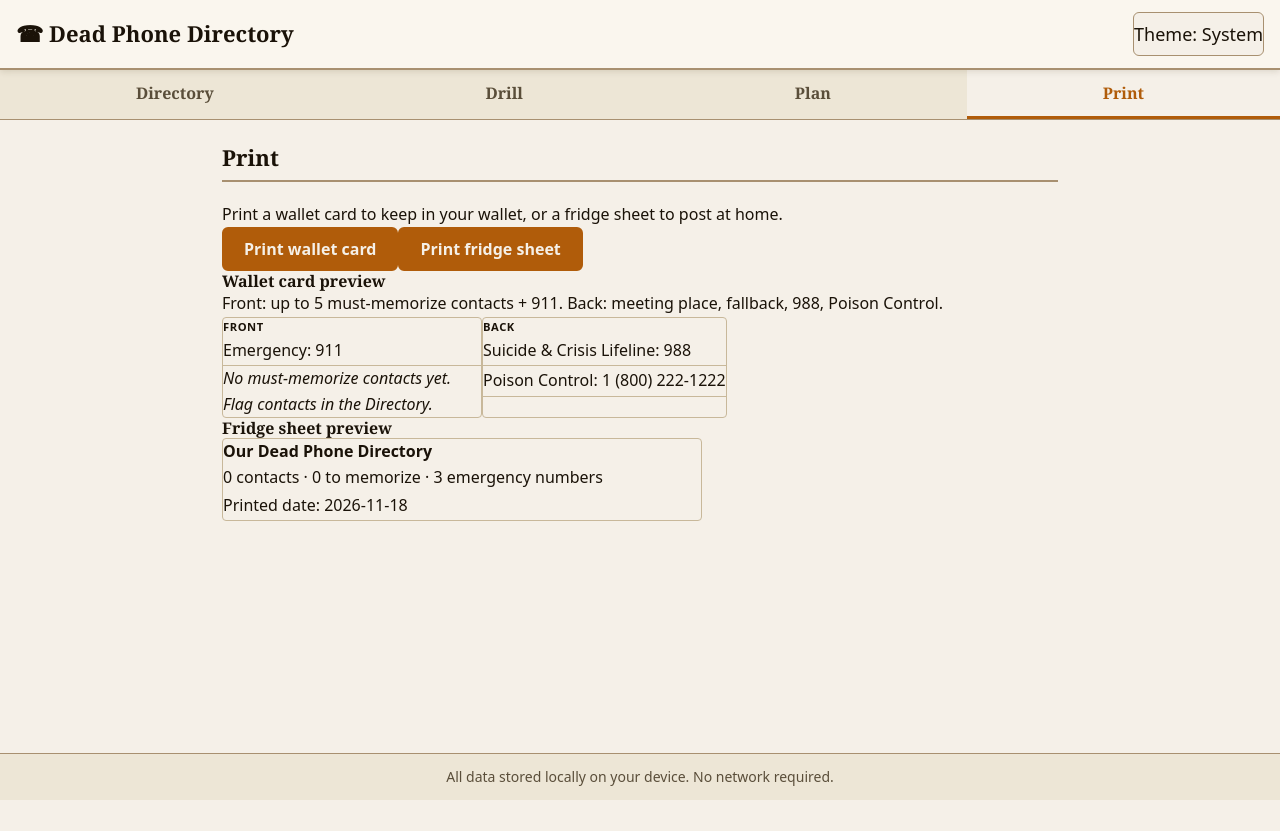
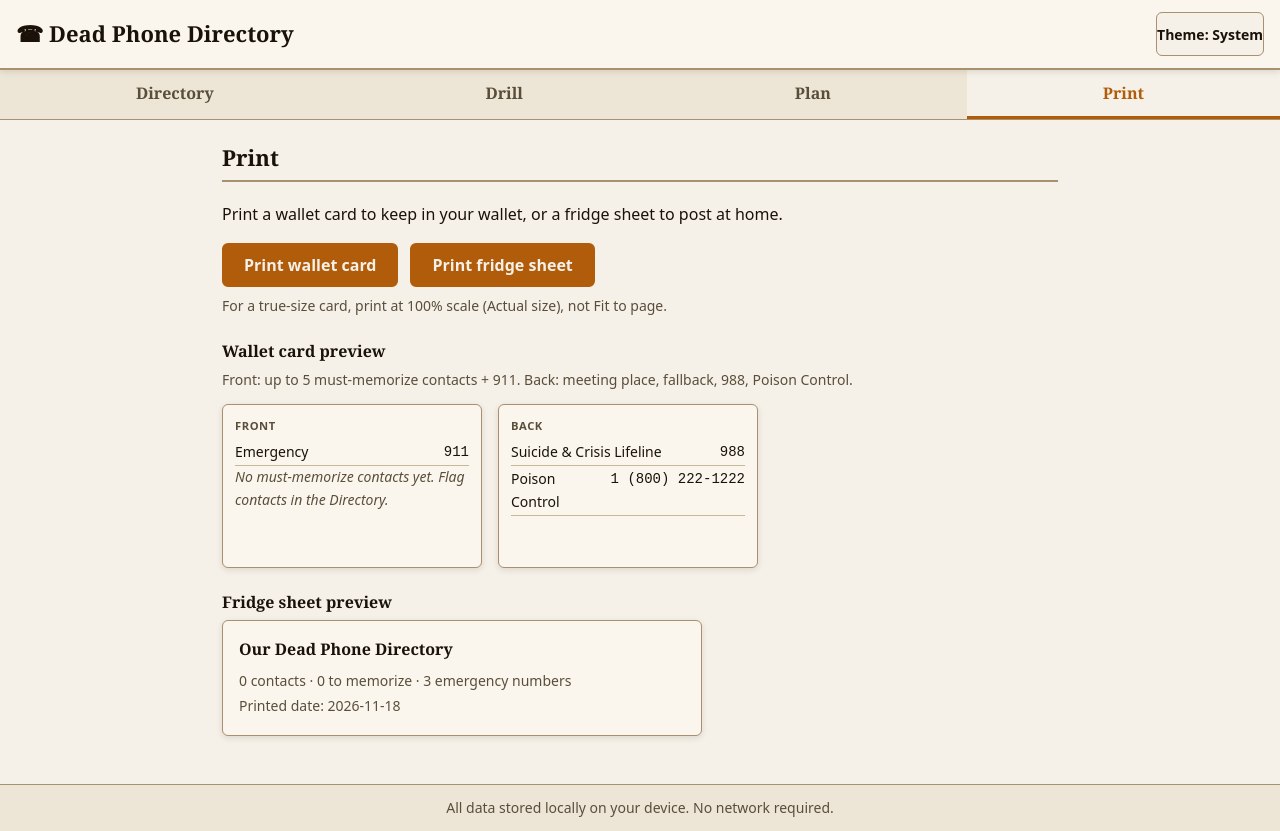
Before and after one commit to awinton64/dead-phone-directory, a website built with Vite: page index.html in a window 1280 px wide. Both pictures are taken after a click on the button "Print". Before the commit the page ends 800 px from the top, so only its background shows below. Built offline with nearby package versions, Linux system fonts and the light colour scheme.

Commit message:
Kiro: visual polish (spacing, theme font, emergency rows, print preview cards, 100% scale hint); tick verified zero-network item
Kiro runs 13 and 14 (see docs/kiro-usage/kiro-usage-log.md).

```diff
--- a/src/styles/directory.css
+++ b/src/styles/directory.css
@@ -87,11 +87,20 @@
   align-items: center;
 }
 
-/* Import label styled as a button: the real <input> is .sr-only inside it */
+/* Import label styled as a button: the real <input> is .sr-only inside it.
+   min-height and padding must match .btn.btn-sm so it lines up with Export. */
 .import-label {
   cursor: pointer;
   display: inline-flex;
   align-items: center;
+  min-height: 36px;
+  padding: var(--space-1) var(--space-3);
+}
+
+/* ---- Add-contact button area: gap above alpha tabs ---- */
+
+#contacts-add-area {
+  margin-bottom: var(--space-5);
 }
 
 /* ---- Alphabet index tabs ---- */
@@ -284,6 +293,17 @@
   border-bottom: 1px solid var(--color-rule);
 }
 
+/* At 360px and below, stack name above number so neither wraps mid-word */
+@media (max-width: 360px) {
+  .emergency-row {
+    grid-template-columns: 1fr;
+  }
+
+  .emergency-phone {
+    grid-column: 1;
+  }
+}
+
 .emergency-row:last-child {
   border-bottom: none;
 }
@@ -292,6 +312,9 @@
   font-family: var(--font-serif);
   font-weight: 700;
   color: var(--color-emergency);
+  white-space: nowrap;
+  overflow: hidden;
+  text-overflow: ellipsis;
 }
 
 .emergency-phone {
@@ -299,6 +322,7 @@
   font-size: var(--text-base);
   color: var(--color-emergency);
   font-weight: 700;
+  white-space: nowrap;
 }
 
 /* ---- Add / edit contact form ---- */
--- a/src/styles/layout.css
+++ b/src/styles/layout.css
@@ -144,7 +144,10 @@ footer {
   display: flex;
   align-items: center;
   justify-content: center;
-  font-size: var(--text-lg);
+  /* Match font family, weight, and size of other secondary buttons */
+  font-family: var(--font-sans);
+  font-size: var(--text-sm);
+  font-weight: 600;
   border-radius: var(--radius);
   background-color: var(--color-paper);
   border: 1px solid var(--color-border);
--- a/src/styles/print.css
+++ b/src/styles/print.css
@@ -11,95 +11,145 @@
 
 /* Print section screen layout */
 .print-description {
-  margin-bottom: var(--space-md);
+  margin-bottom: var(--space-4);
   color: var(--color-ink);
 }
 
 .print-btn-group {
   display: flex;
   flex-wrap: wrap;
-  gap: var(--space-sm);
-  margin-bottom: var(--space-lg);
+  /* Visible gap so stacked buttons do not touch */
+  gap: var(--space-3);
+  margin-bottom: var(--space-2);
+}
+
+.print-scale-hint {
+  font-size: var(--text-sm);
+  color: var(--color-ink-muted);
+  margin-bottom: var(--space-6);
 }
 
 .print-preview-section {
-  margin-bottom: var(--space-lg);
+  margin-bottom: var(--space-6);
 }
 
 .print-preview-heading {
-  font-size: var(--font-size-base);
+  font-family: var(--font-serif);
+  font-size: var(--text-base);
   font-weight: bold;
-  margin-bottom: var(--space-xs);
+  margin-bottom: var(--space-2);
   color: var(--color-ink);
 }
 
 .print-preview-note {
-  font-size: var(--font-size-sm);
-  color: var(--color-muted);
-  margin-bottom: var(--space-sm);
+  font-size: var(--text-sm);
+  color: var(--color-ink-muted);
+  margin-bottom: var(--space-3);
 }
 
-/* Wallet card preview (screen) */
+/* Wallet card preview (screen):
+   Two "faces" sit side-by-side when space allows, stack when narrow.
+   Card proportions mirror a real credit-card (3.375 x 2.125 in ~ 8:5).
+   Numbers must never be clipped: names may wrap or truncate instead. */
 .wallet-preview {
   display: flex;
-  gap: var(--space-md);
+  gap: var(--space-4);
   flex-wrap: wrap;
 }
 
 .wallet-face-preview {
-  border: 1px solid var(--color-rule);
-  border-radius: 4px;
-  padding: var(--space-sm);
-  min-width: 180px;
+  flex: 1 1 160px;
   max-width: 260px;
-  background: var(--color-paper);
-  font-size: var(--font-size-sm);
+  /* Approximate card aspect ratio on screen */
+  aspect-ratio: 3.375 / 2.125;
+  box-sizing: border-box;
+  border: 1px solid var(--color-border);
+  border-radius: var(--radius);
+  padding: var(--space-3);
+  background: var(--color-surface);
+  box-shadow: 0 2px 6px var(--color-shadow);
+  font-size: var(--text-sm);
+  overflow: hidden;
 }
 
 .wallet-face-label {
   font-weight: bold;
-  font-size: var(--font-size-xs, 0.7rem);
+  font-size: 0.7rem;
   text-transform: uppercase;
   letter-spacing: 0.05em;
-  color: var(--color-muted);
-  margin-bottom: var(--space-xs);
+  color: var(--color-ink-muted);
+  margin-bottom: var(--space-1);
 }
 
+/* Each preview row: name may wrap/truncate; number stays on one line */
 .wallet-row-preview {
-  font-size: var(--font-size-sm);
+  display: flex;
+  justify-content: space-between;
+  gap: var(--space-2);
   padding: 2px 0;
   border-bottom: 1px solid var(--color-rule);
+  color: var(--color-ink);
+  font-size: var(--text-sm);
+}
+
+.wallet-row-name {
+  /* Name may wrap to a second line rather than truncating on screen */
+  min-width: 0;
+  flex: 1 1 auto;
+  word-break: break-word;
+}
+
+.wallet-row-phone {
+  /* Phone never wraps or truncates */
   white-space: nowrap;
-  overflow: hidden;
-  text-overflow: ellipsis;
-  color: var(--color-ink);
+  flex-shrink: 0;
+  font-family: var(--font-mono);
+}
+
+/* Text rows (meeting place, fallback): label is bold, value wraps normally */
+.wallet-row-preview--text {
+  flex-wrap: wrap;
+  gap: var(--space-1);
+}
+
+.wallet-row-label {
+  font-weight: bold;
+  white-space: nowrap;
+  flex-shrink: 0;
+}
+
+.wallet-row-value {
+  min-width: 0;
+  word-break: break-word;
 }
 
 .wallet-preview-empty {
-  font-size: var(--font-size-sm);
-  color: var(--color-muted);
+  font-size: var(--text-sm);
+  color: var(--color-ink-muted);
   font-style: italic;
 }
 
 /* Fridge sheet preview (screen) */
 .fridge-preview {
-  border: 1px solid var(--color-rule);
-  border-radius: 4px;
-  padding: var(--space-sm);
-  background: var(--color-paper);
+  border: 1px solid var(--color-border);
+  border-radius: var(--radius);
+  padding: var(--space-4);
+  background: var(--color-surface);
+  box-shadow: 0 2px 6px var(--color-shadow);
   max-width: 480px;
 }
 
 .fridge-preview-title {
+  font-family: var(--font-serif);
   font-weight: bold;
-  font-size: var(--font-size-base);
-  margin-bottom: var(--space-xs);
+  font-size: var(--text-base);
+  margin-bottom: var(--space-2);
   color: var(--color-ink);
 }
 
 .fridge-preview-meta {
-  font-size: var(--font-size-sm);
-  color: var(--color-muted);
+  font-size: var(--text-sm);
+  color: var(--color-ink-muted);
   margin-bottom: 2px;
 }
 
@@ -320,6 +370,7 @@
   .print-preview-section,
   .print-preview-heading,
   .print-preview-note,
+  .print-scale-hint,
   .print-btn-group,
   .print-description {
     display: none !important;
--- a/src/ui/print.ts
+++ b/src/ui/print.ts
@@ -266,20 +266,42 @@ function renderPreviewScreenOnly(): void {
   if (walletPreviewEl) {
     walletPreviewEl.innerHTML = "";
 
+    // Helper: build a preview row for a real phone number.
+    // Name truncates when space is tight; number never wraps or shrinks.
+    function walletPreviewRow(nameText: string, phoneText: string): HTMLElement {
+      const row = el("div", { class: "wallet-row-preview" });
+      const nameSpan = el("span", { class: "wallet-row-name" });
+      nameSpan.textContent = nameText;
+      const phoneSpan = el("span", { class: "wallet-row-phone" });
+      phoneSpan.textContent = phoneText;
+      row.appendChild(nameSpan);
+      row.appendChild(phoneSpan);
+      return row;
+    }
+
+    // Helper: build a preview row for a text value (meeting place, fallback).
+    // Label is bold; value wraps naturally instead of using the nowrap phone span.
+    function walletPreviewTextRow(labelText: string, valueText: string): HTMLElement {
+      const row = el("div", { class: "wallet-row-preview wallet-row-preview--text" });
+      const labelSpan = el("span", { class: "wallet-row-label" });
+      labelSpan.textContent = labelText;
+      const valueSpan = el("span", { class: "wallet-row-value" });
+      valueSpan.textContent = valueText;
+      row.appendChild(labelSpan);
+      row.appendChild(valueSpan);
+      return row;
+    }
+
     const frontPreview = el("div", { class: "wallet-face-preview" });
     const frontLabel = el("p", { class: "wallet-face-label" });
     frontLabel.textContent = "Front";
     frontPreview.appendChild(frontLabel);
 
-    const row911 = el("div", { class: "wallet-row-preview" });
-    row911.textContent = "Emergency: 911";
-    frontPreview.appendChild(row911);
+    frontPreview.appendChild(walletPreviewRow("Emergency", "911"));
 
     const mustMemorize = state.contacts.filter((c) => c.mustMemorize).slice(0, 5);
     for (const c of mustMemorize) {
-      const row = el("div", { class: "wallet-row-preview" });
-      row.textContent = `${c.name}: ${format(c.phone)}`;
-      frontPreview.appendChild(row);
+      frontPreview.appendChild(walletPreviewRow(c.name, format(c.phone)));
     }
     if (mustMemorize.length === 0) {
       const empty = el("p", { class: "wallet-preview-empty" });
@@ -294,20 +316,14 @@ function renderPreviewScreenOnly(): void {
     backPreview.appendChild(backLabel);
 
     if (state.plan.meetingPlace) {
-      const meetRow = el("div", { class: "wallet-row-preview" });
-      meetRow.textContent = `Meet: ${state.plan.meetingPlace}`;
-      backPreview.appendChild(meetRow);
+      backPreview.appendChild(walletPreviewTextRow("Meet:", state.plan.meetingPlace));
     }
     if (state.plan.fallback) {
-      const fallRow = el("div", { class: "wallet-row-preview" });
-      fallRow.textContent = `Fallback: ${state.plan.fallback}`;
-      backPreview.appendChild(fallRow);
+      backPreview.appendChild(walletPreviewTextRow("Fallback:", state.plan.fallback));
     }
     for (const ec of EMERGENCY_CONTACTS) {
       if (ec.phone === "911") continue;
-      const row = el("div", { class: "wallet-row-preview" });
-      row.textContent = `${ec.name}: ${format(ec.phone)}`;
-      backPreview.appendChild(row);
+      backPreview.appendChild(walletPreviewRow(ec.name, format(ec.phone)));
     }
 
     walletPreviewEl.appendChild(frontPreview);
@@ -377,6 +393,11 @@ export function initPrint(): void {
   btnGroup.appendChild(fridgeBtn);
   area.appendChild(btnGroup);
 
+  const scaleHint = el("p", { class: "print-scale-hint" });
+  scaleHint.textContent =
+    "For a true-size card, print at 100% scale (Actual size), not Fit to page.";
+  area.appendChild(scaleHint);
+
   // Wallet card preview section
   const walletPreviewSection = el("div", { class: "print-preview-section" });
   const walletPreviewHeading = el("h3", { class: "print-preview-heading" });
```
Also changed, not shown: .kiro/specs/dead-phone-directory/tasks.md.
